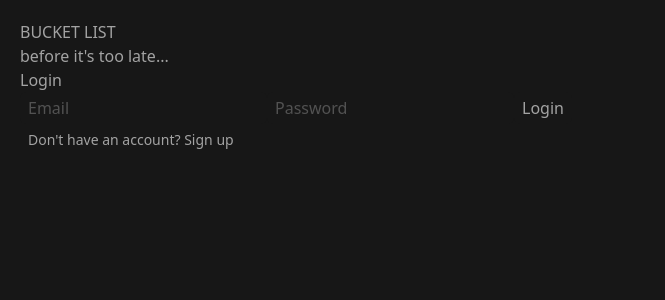
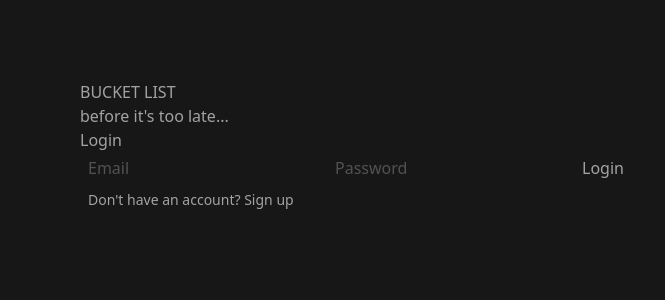
Before and after one commit to gonzalosilvera/bucket-list, a React (Vite) app in the folder client/: page / in a window 1280 px wide. Shown: the top 300 px of the page, without its empty margins (0-665 px from the left). Built offline with nearby package versions, Linux system fonts and the light colour scheme.

Commit message:
style changes

```diff
--- a/client/src/index.css
+++ b/client/src/index.css
@@ -4,7 +4,7 @@
 
 @layer base {
     body {
-        @apply flex justify-center text-neutral-400 bg-neutral-900 p-5 h-screen
+        @apply flex justify-center text-neutral-400 bg-neutral-900 p-20
     }
     #root {
         @apply container w-full
--- a/client/src/input.css
+++ /dev/null
@@ -1,3 +0,0 @@
-@tailwind base;
-@tailwind components;
-@tailwind utilities;
```
Also changed, not shown: client/src/App.css (added).
